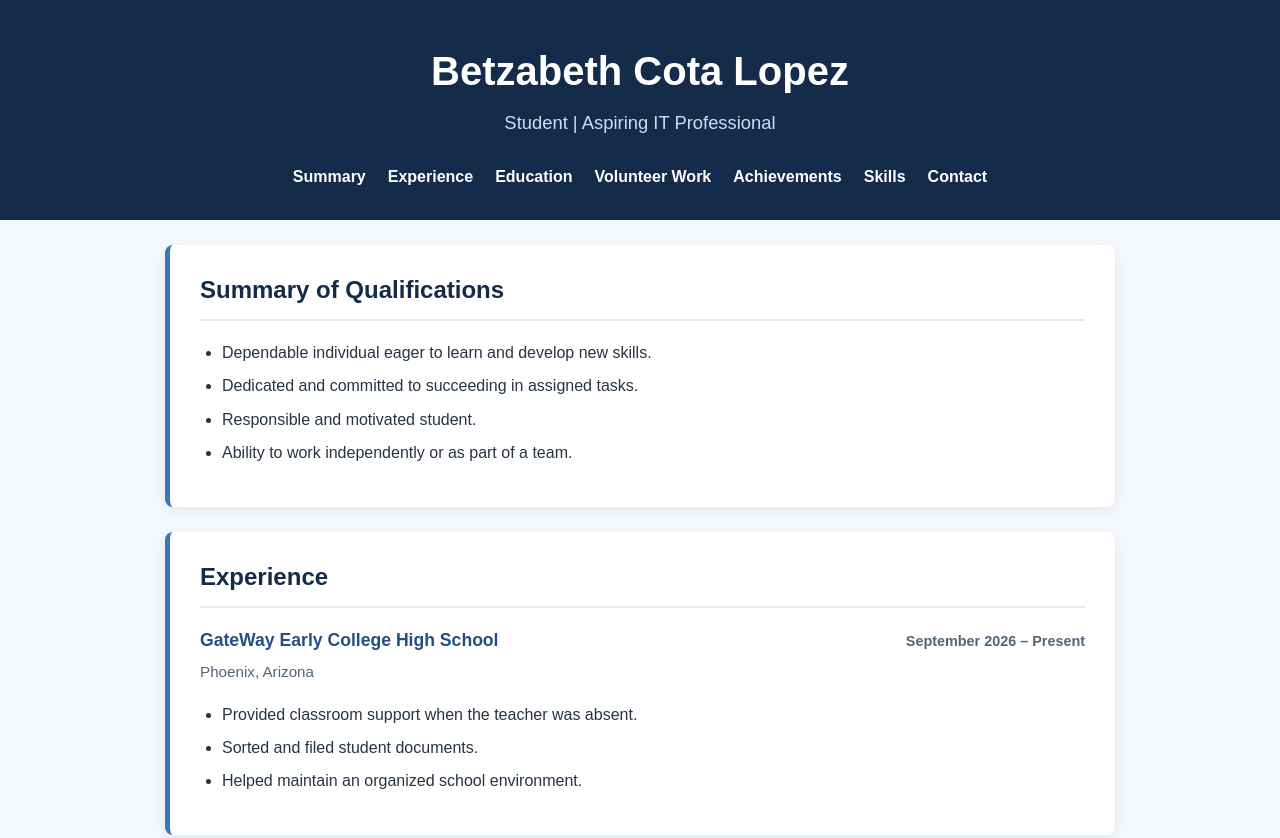
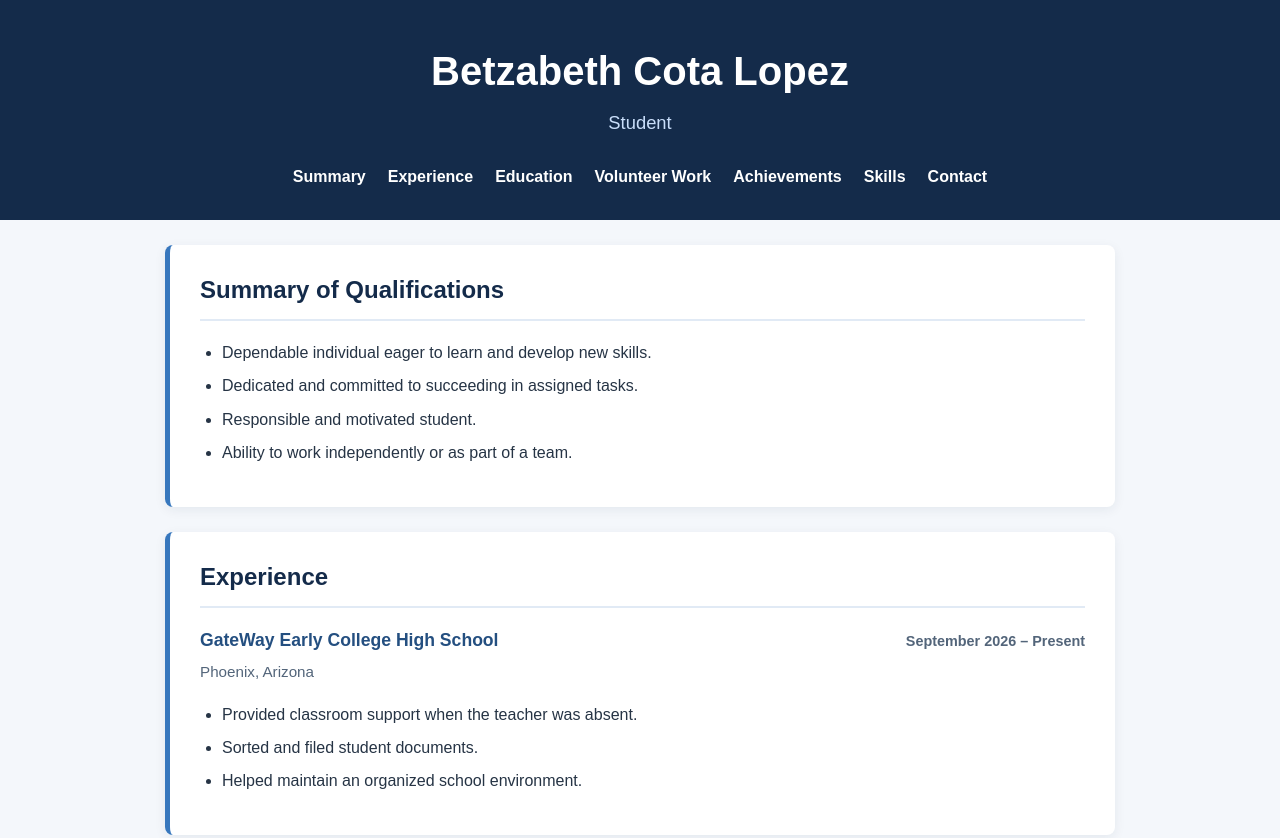
Before and after one commit to bet2190972/Resume, a plain HTML site: page index.html in a window 1280 px wide. Shown: the top 838 px of the page. Drawn offline with Linux system fonts and the light colour scheme.

Commit message:
Update index.html

```diff
--- a/index.html
+++ b/index.html
@@ -13,7 +13,7 @@
     <header class="hero">
         <div class="container">
             <h1>Betzabeth Cota Lopez</h1>
-            <p class="subtitle">Student | Aspiring IT Professional</p>
+            <p class="subtitle">Student</p>
 
             <nav aria-label="Main navigation">
                 <a href="#summary">Summary</a>
```
